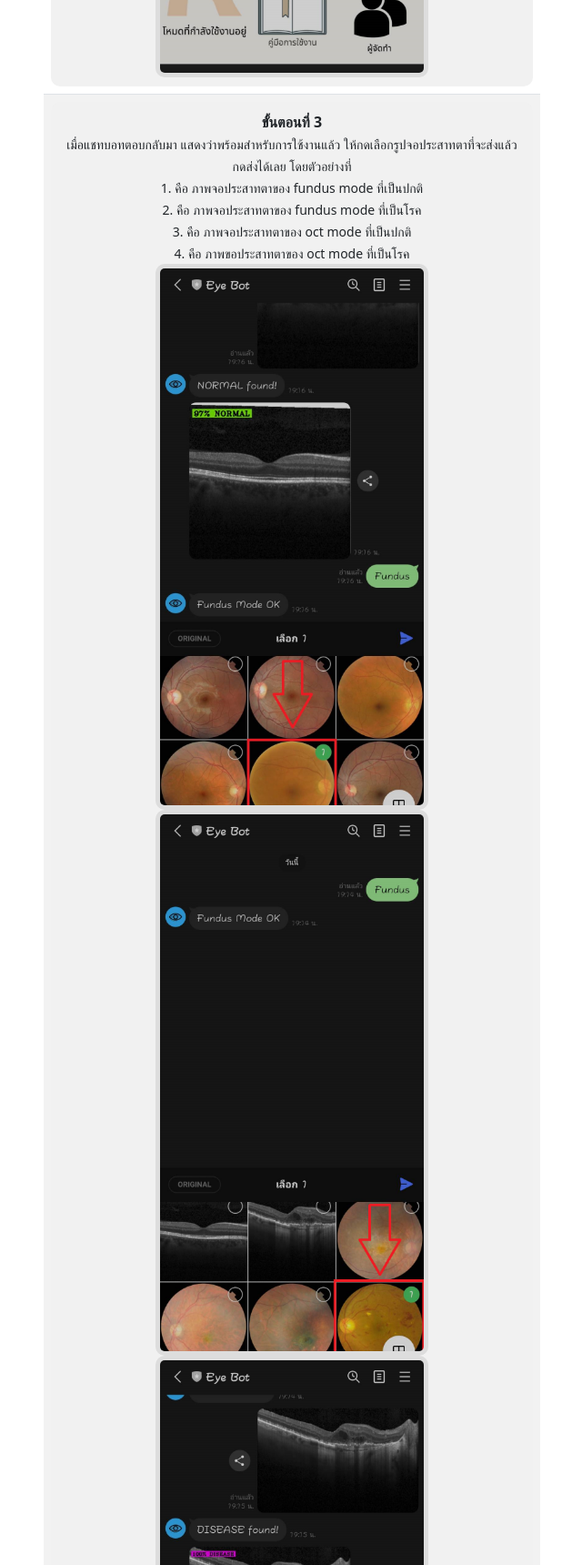
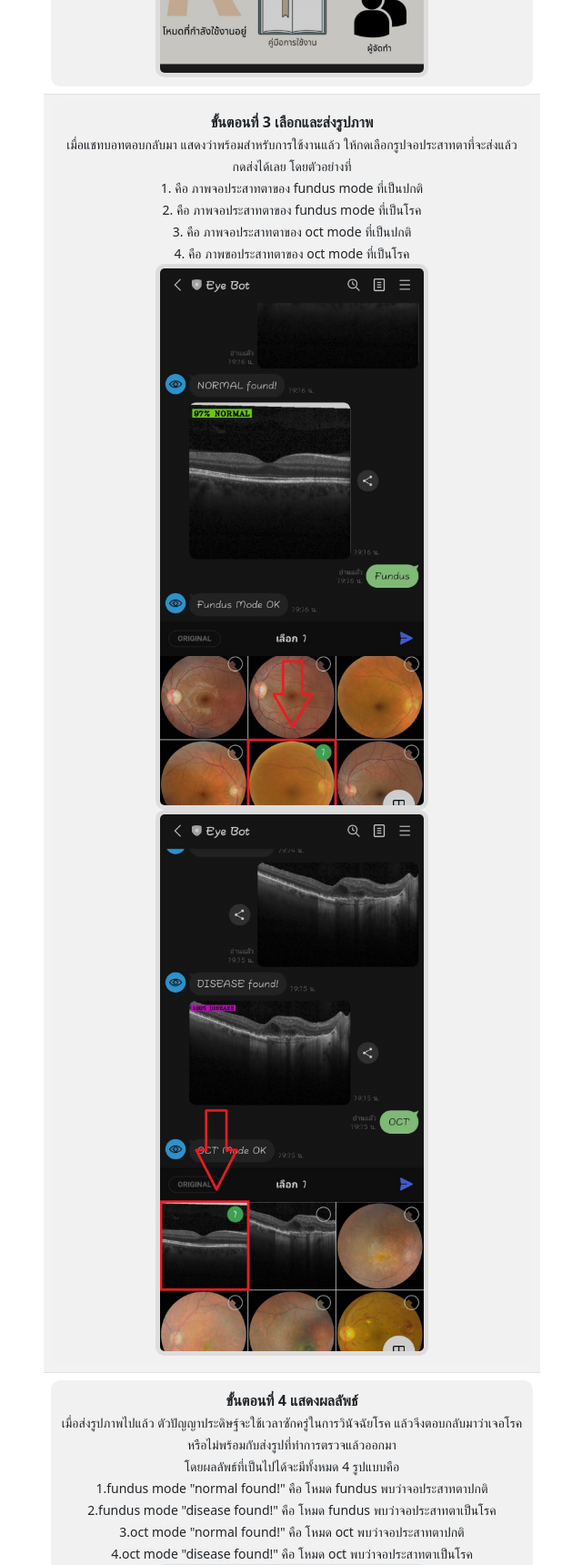
Before and after one commit to nineny/retinaClassification_Manual, a plain HTML site: page index.html in a window 1280 px wide. Shown: the part 2080-3800 px from the top of the page at 91% size, without its empty margins (319-959 px from the left). Drawn offline with nearby package versions, Linux system fonts and the light colour scheme.

Commit message:
Update index.html

```diff
--- a/index.html
+++ b/index.html
@@ -81,9 +81,9 @@
             <tr>
               <td>
                 <div class="step-box text-center"> <!-- เพิ่มขอบเขตสำหรับช่องสี่เหลี่ยมโค้งสีเทาอ่อน -->
-                  <strong>ขั้นตอนที่ 3</strong><br>
+                  <strong>ขั้นตอนที่ 3 เลือกและส่งรูปภาพ</strong><br>
                   <span class="step-description">เมื่อแชทบอทตอบกลับมา แสดงว่าพร้อมสำหรับการใช้งานแล้ว ให้กดเลือกรูปจอประสาทตาที่จะส่งแล้วกดส่งได้เลย โดยตัวอย่างที่ <br>1. คือ ภาพจอประสาทตาของ fundus mode ที่เป็นปกติ<br>2. คือ ภาพจอประสาทตาของ fundus mode ที่เป็นโรค<br>3. คือ ภาพจอประสาทตาของ oct mode ที่เป็นปกติ<br>4. คือ ภาพขอประสาทตาของ oct mode ที่เป็นโรค</span>
-                  <br><img src="fundus normal image.jpg" alt="ขั้นตอนที่ 3" class="step-image"><img src="fundus disease image.png" alt="ขั้นตอนที่ 3" class="step-image"><img src="oct normal image.jpg" alt="ขั้นตอนที่ 3" class="step-image"><img src="oct disease image.jpg" alt="ขั้นตอนที่ 3" class="step-image">
+                  <br><img src="fundus normal image.jpg" alt="ขั้นตอนที่ 3" class="step-image"><img src="oct normal image.jpg" alt="ขั้นตอนที่ 3" class="step-image">
                 </div>
               </td>
             </tr>
@@ -91,7 +91,7 @@
             <tr>
               <td>
                 <div class="step-box text-center"> <!-- เพิ่มขอบเขตสำหรับช่องสี่เหลี่ยมโค้งสีเทาอ่อน -->
-                  <strong>ขั้นตอนที่ 4</strong><br>
+                  <strong>ขั้นตอนที่ 4 แสดงผลลัพธ์</strong><br>
                   <span class="step-description">เมื่อส่งรูปภาพไปแล้ว ตัวปัญญาประดิษฐ์จะใช้เวลาซักครู่ในการวินัจฉัยโรค แล้วจึงตอบกลับมาว่าเจอโรคหรือไม่พร้อมกับส่งรูปที่ทำการตรวจแล้วออกมา <br>โดยผลลัพธ์ที่เป็นไปได้จะมีทั้งหมด 4 รูปแบบคือ<br>1.fundus mode "normal found!" คือ โหมด fundus พบว่าจอประสาทตาปกติ <br>2.fundus mode "disease found!" คือ โหมด fundus พบว่าจอประสาทตาเป็นโรค <br>3.oct mode "normal found!" คือ โหมด oct พบว่าจอประสาทตาปกติ <br>4.oct mode "disease found!" คือ โหมด oct พบว่าจอประสาทตาเป็นโรค</span>
                   <br><img src="fundus normal found.jpg" alt="ขั้นตอนที่ 2" class="step-image"><img src="fundus disease found.jpg" alt="ขั้นตอนที่ 2" class="step-image"><img src="oct normal found.jpg" alt="ขั้นตอนที่ 2" class="step-image"><img src="oct disease found.jpg" alt="ขั้นตอนที่ 2" class="step-image">
                 </div>
```
